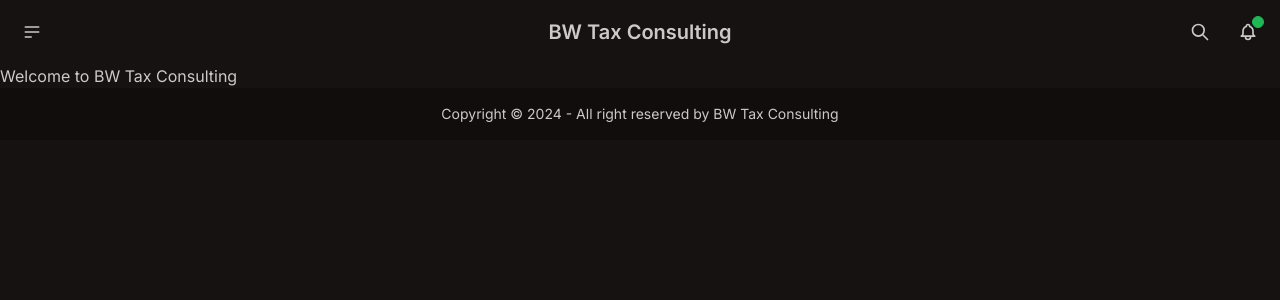
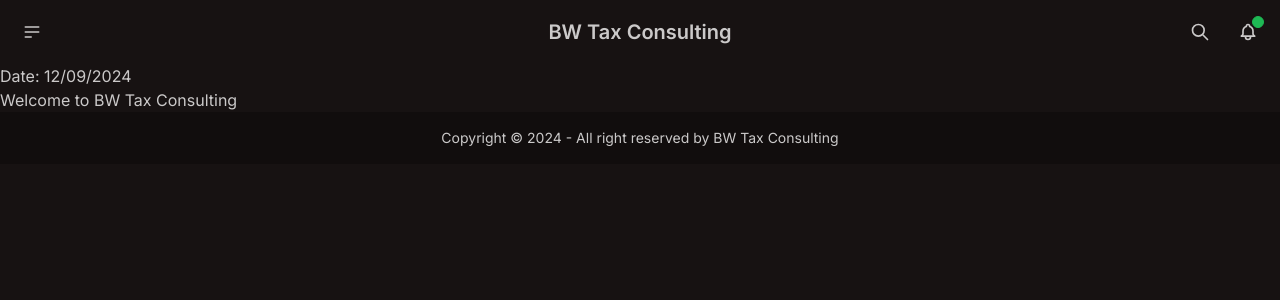
Before and after one commit to chrismartinez123987/exam_2, a Next.js app: page / in a window 1280 px wide. Shown: the top 300 px of the page. Built offline with nearby package versions, Linux system fonts and the light colour scheme.

Commit message:
added date

```diff
--- a/app/page.tsx
+++ b/app/page.tsx
@@ -1,6 +1,7 @@
 export default function Home() {
   return (
     <>
+    Date: 12/09/2024
       <main>
         <h1> Welcome to BW Tax Consulting </h1>
 
```
